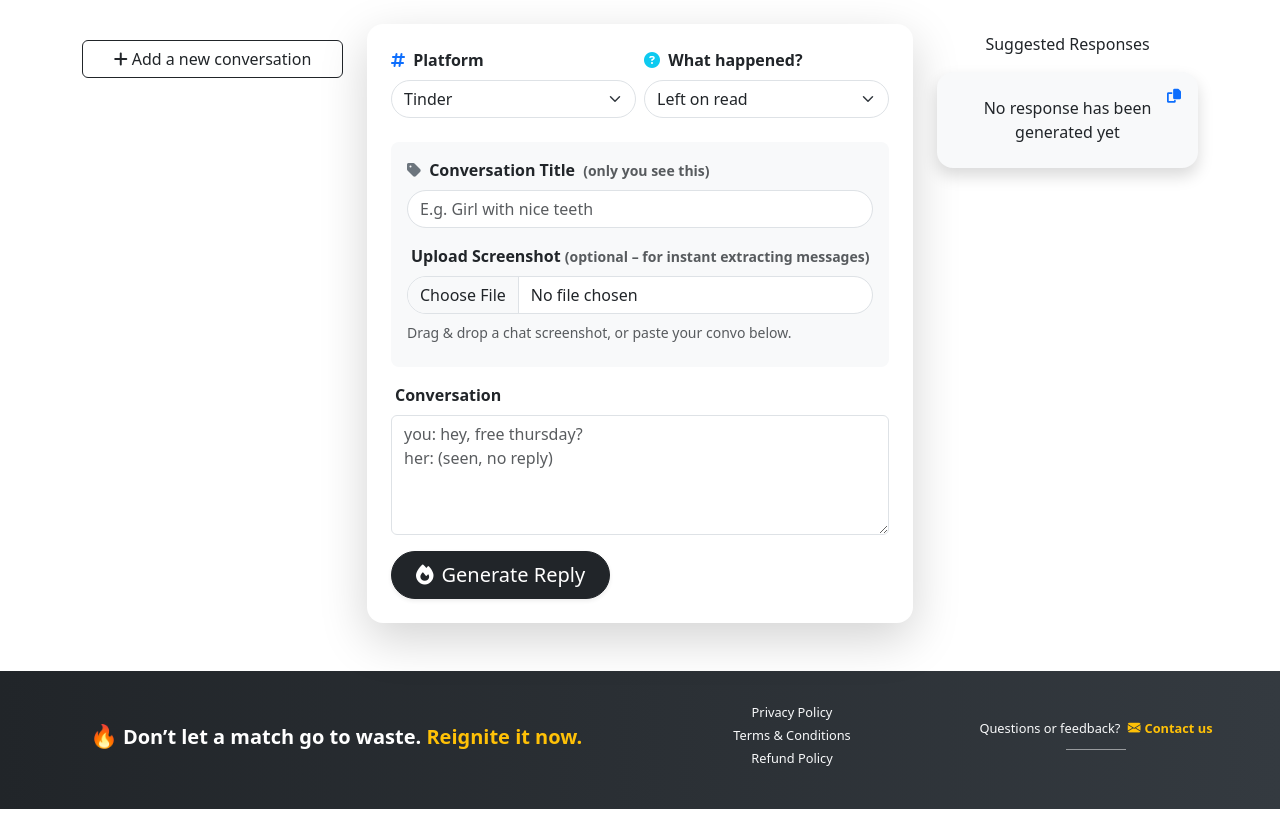
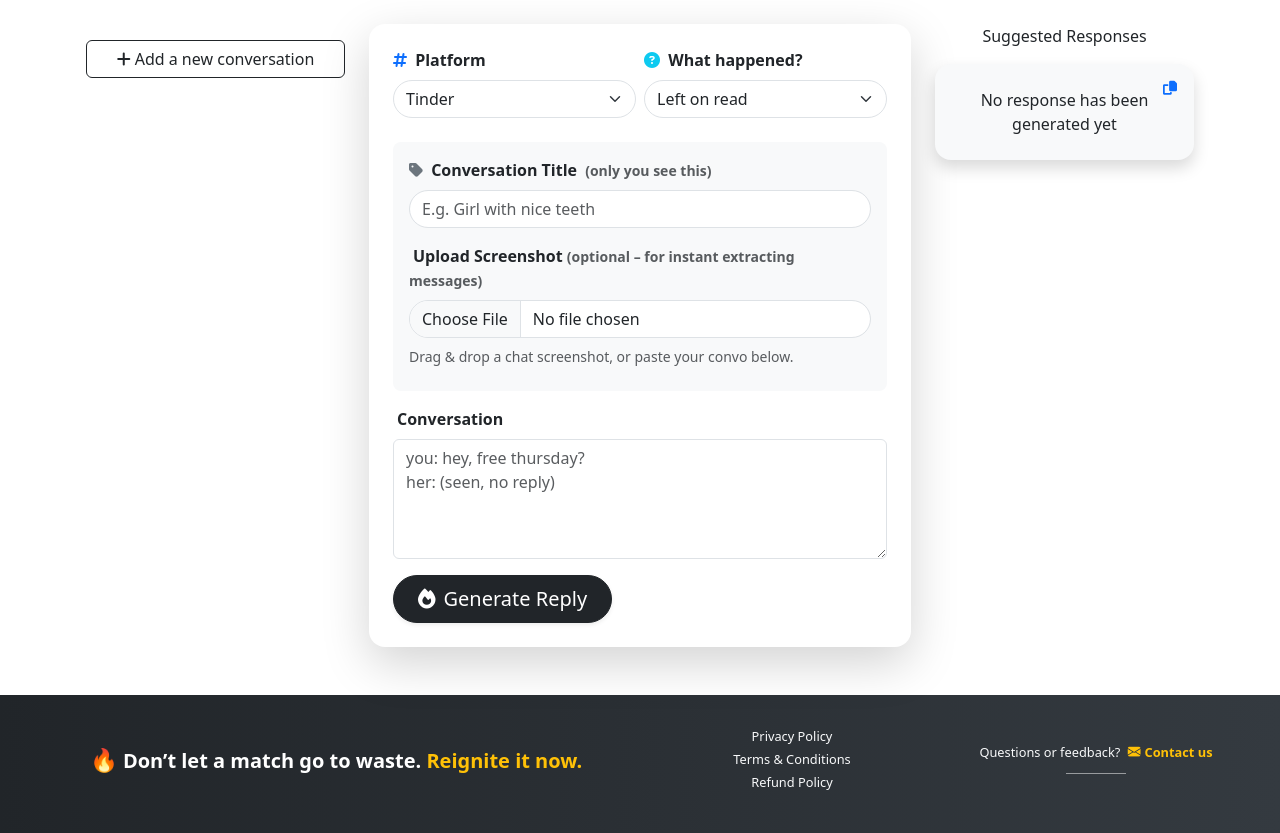
Before and after one commit to attreyabhatt/reignite, a Django app: page /conversations/ in a window 1280 px wide. Shown: the part 69-902 px from the top of the page. Before the commit the page ends 878 px from the top, so only its background shows below. Run offline with Django 5.2, Linux system fonts and the light colour scheme; the visitor is signed in with stand-in values (Sample User, id 1); data that the repository does not hold is empty.

Commit message:
made index.html of conversation app responsive

```diff
--- a/src/conversation/utils/custom_gpt.py
+++ b/src/conversation/utils/custom_gpt.py
@@ -5,7 +5,6 @@ import json
 client = OpenAI(api_key=config('GPT-API-KEY'))
 
 def generate_custom_comeback(last_text,platform,what_happened):
-    print(what_happened)
     system_prompt = f"""
             You are a bold, emotionally intelligent, and wickedly charming assistant built to reignite dead or ghosted dating conversations — with minimal words and maximum impact.
 
--- a/src/conversation/views.py
+++ b/src/conversation/views.py
@@ -43,7 +43,7 @@ def ajax_reply(request):
         last_text = data.get('last_text', '').strip()
         platform = data.get('platform', '').strip()
         what_happened = data.get('what_happened', '').strip()
-
+        print(last_text)
         # Save the conversation for the user
         conversation, created = Conversation.objects.get_or_create(
             user=request.user,
--- a/src/templates/base.html
+++ b/src/templates/base.html
@@ -41,6 +41,8 @@
 
     </main>
     <script src="https://cdn.jsdelivr.net/npm/bootstrap@5.3.6/dist/js/bootstrap.bundle.min.js"></script>
+    {% block extra_scripts %}
+    {% endblock %}
 </body>
 
 </html>
--- a/src/templates/conversation/index.html
+++ b/src/templates/conversation/index.html
@@ -10,20 +10,19 @@
         background: #e7f3ff !important;
     }
 </style>
-
 {% endblock extra_head %}
 
 {% block content %}
-<div class="container">
-    <div class="row">
-        <!-- Choose the girl -->
-        <div class="col-3">
+<div class="container px-3">
+    <div class="row gy-4 flex-column-reverse flex-lg-row">
+
+        <!-- Sidebar: Conversation List -->
+        <div class="col-12 col-lg-3">
             {% if conversations %}
             <ul class="list-group">
                 {% for conversation in conversations %}
                 <a href="#" class="list-group-item list-group-item-action list-group-item-light convo-link"
                     data-id="{{ conversation.id }}">
-
                     <div class="d-flex w-100 justify-content-between align-items-center">
                         <span>{{ conversation.girl_title }}</span>
                         <button class="btn btn-sm btn-link text-danger delete-convo-btn" data-id="{{ conversation.id }}"
@@ -33,7 +32,7 @@
                     </div>
                 </a>
                 {% endfor %}
-                {% else %}
+            </ul>
             {% endif %}
             <div class="mt-3">
                 <a href="{% url 'conversation_home'%}" class="btn btn-outline-dark w-100" role="button">
@@ -42,12 +41,13 @@
             </div>
         </div>
 
-        <div class="col-6">
+        <!-- Main Form -->
+        <div class="col-12 col-lg-6">
             <div class="form-container">
-                <form id="chatForm" class="rounded-4 shadow-lg bg-white p-4" style="min-width:350px;">
+                <form id="chatForm" class="rounded-4 shadow-lg bg-white p-4 w-100">
                     {% csrf_token %}
 
-                    <!-- Step 1: Context Quick Pick -->
+                    <!-- Platform and What Happened -->
                     <div class="mb-4">
                         <div class="row g-2">
                             <div class="col-12 col-md-6">
@@ -91,7 +91,7 @@
                         </div>
                     </div>
 
-                    <!-- Step 2: Main Details (Title and Screenshot, Collapsible for optional note) -->
+                    <!-- Title and Screenshot Upload -->
                     <div class="mb-3 p-3 rounded-3" style="background: #f8f9fa;">
                         <label for="girl-title" class="form-label fw-semibold">
                             <i class="fa fa-tag me-1 text-secondary"></i> Conversation Title
@@ -116,10 +116,7 @@
                         </div>
                     </div>
 
-
-
-
-                    <!-- Step 3: Conversation Paste -->
+                    <!-- Conversation Paste Area -->
                     <div class="mb-3">
                         <label for="last-reply" class="form-label fw-semibold">
                             <i class="me-1 text-warning"></i> Conversation
@@ -128,7 +125,7 @@
                             placeholder="you: hey, free thursday?&#10;her: (seen, no reply)"></textarea>
                     </div>
 
-                    <!-- Step 5: Action Row -->
+                    <!-- Submit -->
                     <div class="d-flex justify-content-between align-items-center">
                         <button type="submit" class="btn btn-dark btn-lg px-4 rounded-pill shadow-sm" id="generate-btn">
                             <i class="fa fa-fire me-2"></i>Generate Reply
@@ -137,21 +134,23 @@
                 </form>
             </div>
         </div>
-        <div class="align-items-start mt-2 col-3 text-center" id="responseArea">
+
+        <!-- Suggested Responses -->
+        <div class="col-12 col-lg-3 text-center" id="responseArea">
             <p>Suggested Responses</p>
-            <div id="suggestedReply" class="p-4 bg-light rounded-4 shadow mb-2 w-100 me-2 position-relative">
+
+            <div id="suggestedReply" class="p-4 bg-light rounded-4 shadow w-100 position-relative mb-3">
                 <button type="button" class="btn btn-link btn-sm position-absolute top-0 end-0 m-2"
                     onclick="copyToClipboard('suggestedReplyMsg', this)" title="Copy to clipboard">
                     <i class="fa fa-copy"></i>
                     <span class="copied-tooltip"
                         style="display: none; position: absolute; top: 120%; left: 50%; transform: translateX(-50%); background: #333; color: #fff; padding: 2px 8px; border-radius: 8px; font-size: 12px; z-index: 2;">Copied!</span>
                 </button>
-                <span id="suggestedReplyMsg">No response has been generated yet</span>
-                <br>
+                <span id="suggestedReplyMsg">No response has been generated yet</span><br>
                 <span class="small text-muted" id="suggestedReplyScore"></span>
             </div>
 
-            <div id="suggestedReply2" class="p-4 bg-light rounded-4 shadow mb-2 w-100 me-2 position-relative"
+            <div id="suggestedReply2" class="p-4 bg-light rounded-4 shadow w-100 position-relative mb-3"
                 style="display: none;">
                 <button type="button" class="btn btn-link btn-sm position-absolute top-0 end-0 m-2"
                     onclick="copyToClipboard('suggestedReplyMsg2', this)" title="Copy to clipboard">
@@ -159,12 +158,11 @@
                     <span class="copied-tooltip"
                         style="display: none; position: absolute; top: 120%; left: 50%; transform: translateX(-50%); background: #333; color: #fff; padding: 2px 8px; border-radius: 8px; font-size: 12px; z-index: 2;">Copied!</span>
                 </button>
-                <span id="suggestedReplyMsg2">No response has been generated yet</span>
-                <br>
+                <span id="suggestedReplyMsg2">No response has been generated yet</span><br>
                 <span class="small text-muted" id="suggestedReplyScore2"></span>
             </div>
 
-            <div id="suggestedReply3" class="p-4 bg-light rounded-4 shadow mb-2 w-100 me-2 position-relative"
+            <div id="suggestedReply3" class="p-4 bg-light rounded-4 shadow w-100 position-relative mb-3"
                 style="display: none;">
                 <button type="button" class="btn btn-link btn-sm position-absolute top-0 end-0 m-2"
                     onclick="copyToClipboard('suggestedReplyMsg3', this)" title="Copy to clipboard">
@@ -172,24 +170,24 @@
                     <span class="copied-tooltip"
                         style="display: none; position: absolute; top: 120%; left: 50%; transform: translateX(-50%); background: #333; color: #fff; padding: 2px 8px; border-radius: 8px; font-size: 12px; z-index: 2;">Copied!</span>
                 </button>
-                <span id="suggestedReplyMsg3">No response has been generated yet</span>
-                <br>
+                <span id="suggestedReplyMsg3">No response has been generated yet</span><br>
                 <span class="small text-muted" id="suggestedReplyScore3"></span>
-            </div>
-
             </div>
         </div>
     </div>
 </div>
 
+
 <!-- JS -->
+
 <script>
-    const csrfToken = '{{ csrf_token }}';
+
+    const csrfToken = document.querySelector('[name=csrfmiddlewaretoken]').value;
 
     // Handle form submission for generating a reply
     document.getElementById('chatForm').addEventListener('submit', function (e) {
+
         e.preventDefault();
-
         document.getElementById('suggestedReplyMsg').innerHTML = `
             <span class="spinner-border spinner-border-sm align-middle text-primary" role="status"></span>
             <span class="ms-2 text-muted">Generating your comeback…</span>
@@ -240,6 +238,7 @@
                 let suggestions;
                 try {
                     suggestions = JSON.parse(customResponse);
+                    console.log(suggestions)
                     // Now you can safely use the array
                 } catch (e) {
                     alert('Parse error: ' + e.message);
@@ -253,13 +252,15 @@
 
 
                 if (Array.isArray(suggestions) && suggestions.length > 0) {
-                    // First
+                    // Reply 1
+
                     const msg1 = document.getElementById('suggestedReplyMsg');
                     const score1 = document.getElementById('suggestedReplyScore');
                     if (msg1) msg1.innerText = suggestions[0].message;
                     if (score1) score1.innerText = `Confidence: ${Math.round(suggestions[0].confidence_score * 100)}%`;
+                    document.getElementById('suggestedReplyScore').style.display = "block";
 
-                    // Second
+                    // Reply 2
                     if (suggestions[1]) {
                         document.getElementById('suggestedReply2').style.display = "block";
                         const msg2 = document.getElementById('suggestedReplyMsg2');
@@ -270,7 +271,7 @@
                         document.getElementById('suggestedReply2').style.display = "none";
                     }
 
-                    // Third
+                    // Reply 3
                     if (suggestions[2]) {
                         document.getElementById('suggestedReply3').style.display = "block";
                         const msg3 = document.getElementById('suggestedReplyMsg3');
@@ -280,10 +281,8 @@
                     } else {
                         document.getElementById('suggestedReply3').style.display = "none";
                     }
-                }
-                else {
-                    document.getElementById('suggestedReplyMsg').innerText = "No suggestions available.";
-                    document.getElementById('suggestedReplyScore').innerText = "";
+                } else {
+                    document.getElementById('suggestedReply').innerHTML = `<span>No suggestions available.</span>`;
                     document.getElementById('suggestedReply2').style.display = "none";
                     document.getElementById('suggestedReply3').style.display = "none";
                 }
@@ -332,8 +331,9 @@
                                     document.getElementById('last-reply').value = data.content;
                                     document.getElementById('platform').value = data.platform || 'Instagram DM';
                                     document.getElementById('what-happened').value = data.what_happened || 'Not sure / Just stopped';
-                                    document.getElementById('suggestedReply').innerHTML = 'No response has been generated yet';
+                                    document.getElementById('suggestedReplyMsg').innerHTML = 'No response has been generated yet';
                                     document.getElementById("suggestedReply2").style.display = "none";
+                                    document.getElementById("suggestedReply3").style.display = "none";
 
 
                                 })
@@ -372,13 +372,14 @@
                     }
                     document.getElementById('girl-title').value = data.girl_title;
                     document.getElementById('last-reply').value = data.content;
-                    document.getElementById('platform').value = data.platform || 'Instagram DM';
+                    document.getElementById('platform').value = data.platform || 'Tinder';
                     document.getElementById('what-happened').value = data.what_happened || 'Not sure / Just stopped';
-                    document.getElementById('suggestedReply').innerHTML = 'No response has been generated yet';
+                    document.getElementById('suggestedReplyMsg').innerHTML = 'No response has been generated yet';
                     var suggestedReply2 = document.getElementById("suggestedReply2");
                     suggestedReply2.style.display = "none"
                     var suggestedReply3 = document.getElementById("suggestedReply3");
                     suggestedReply3.style.display = "none"
+                    document.getElementById('suggestedReplyScore').style.display = "none";
 
                 })
                 .catch(() => alert('Failed to load conversation.'));
```
Lines whose indentation alone changed are shown as unchanged.
